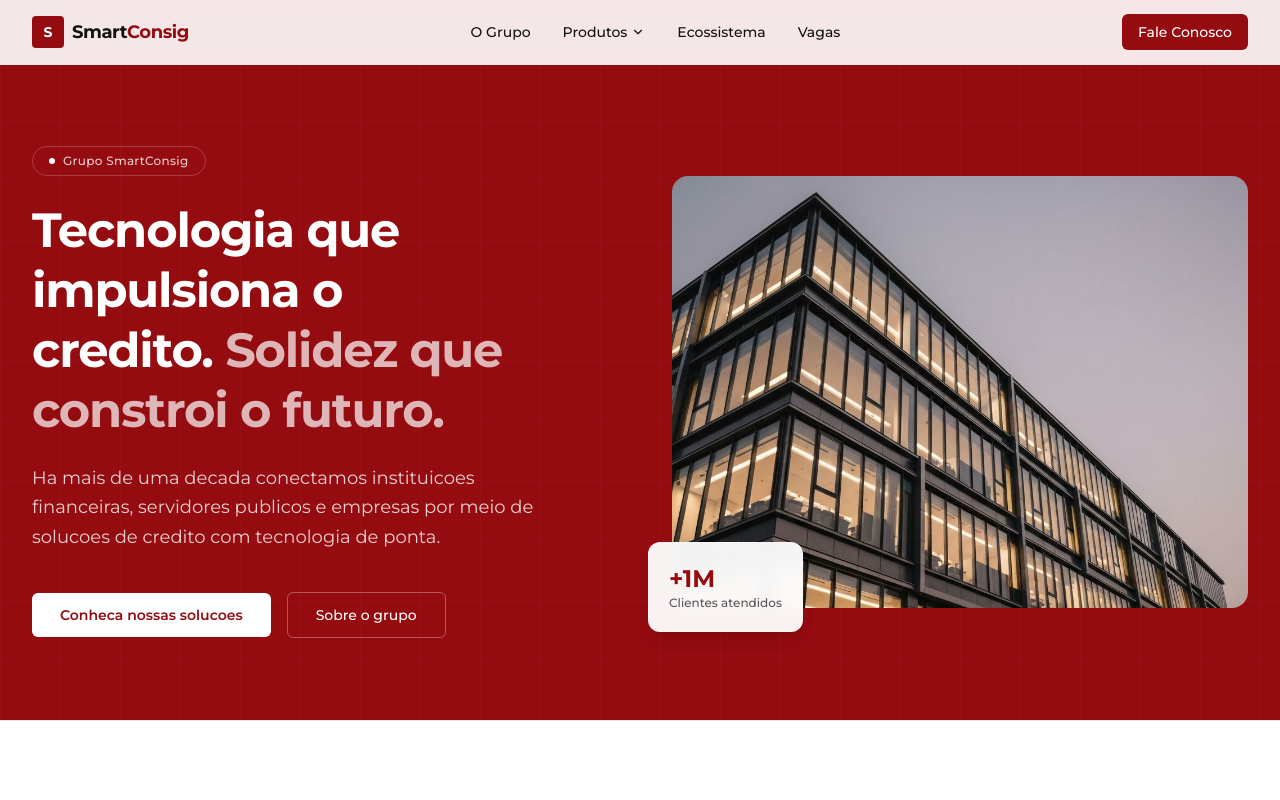
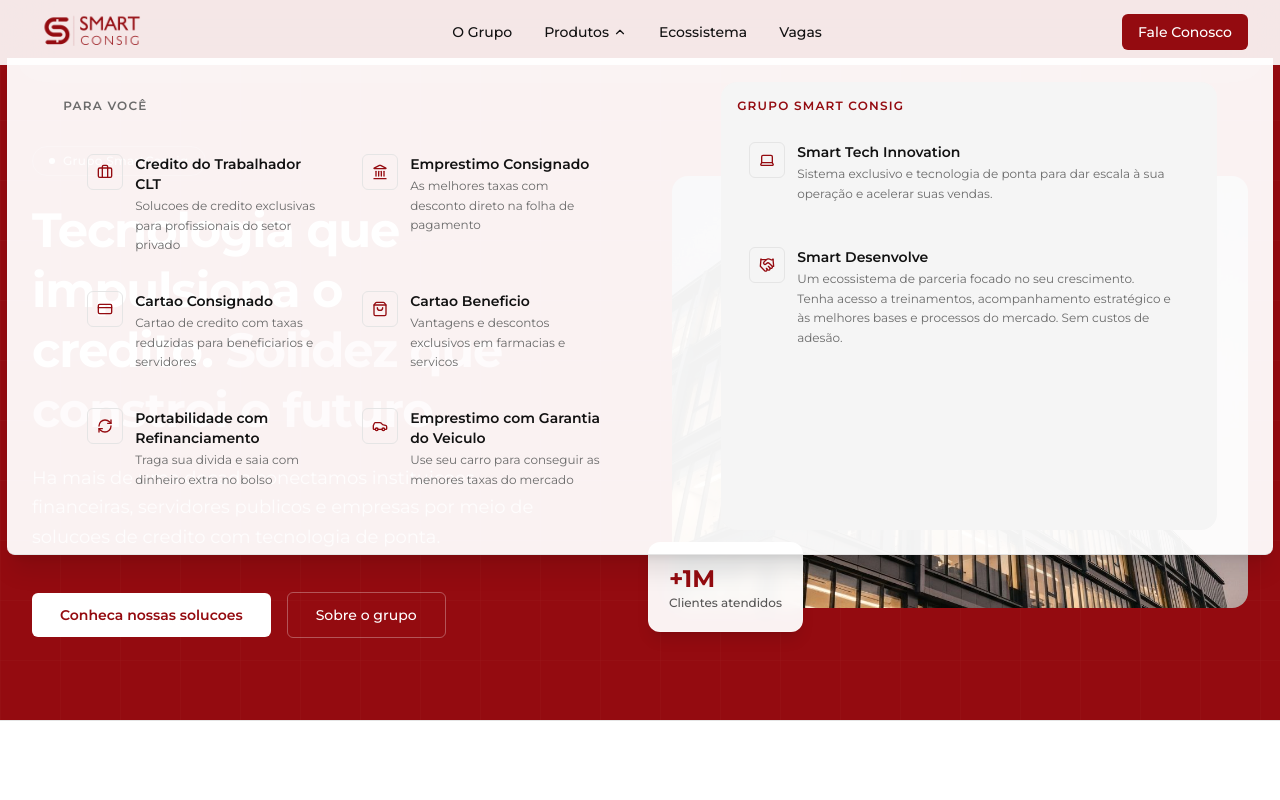
Before and after one commit to dev-Raffa/grupo-smart, a Next.js app: page / in a window 1280 px wide. Shown: the top 800 px of the page. Built offline with nearby package versions, Linux system fonts and the light colour scheme.

Commit message:
update header

```diff
--- a/components/header.tsx
+++ b/components/header.tsx
@@ -9,22 +9,19 @@ import {
 } from "lucide-react"
 import { products } from "@/data/products"
 import { businessSolutions } from "@/data/solutions"
+import Logo from "../public/images/Logo Horizontal - Vermelha.png"
+import Image from "next/image"
 
 
 export default function Header() {
   const [mobileOpen, setMobileOpen] = useState(false)
-  const [productsOpen, setProductsOpen] = useState(false)
+  const [productsOpen, setProductsOpen] = useState(true)
 
   return (
     <header className="fixed top-0 left-0 right-0 z-50 border-b border-border/40 bg-background/90 backdrop-blur-xl">
       <div className="mx-auto flex h-16 max-w-7xl items-center justify-between px-6 lg:px-8">
         <Link href="/" className="flex items-center gap-2">
-          <div className="flex h-8 w-8 items-center justify-center rounded-sm bg-primary">
-            <span className="text-sm font-bold text-primary-foreground">S</span>
-          </div>
-          <span className="text-lg font-bold tracking-tight text-foreground">
-            Smart<span className="text-primary">Consig</span>
-          </span>
+          <Image src={Logo} alt="Logo" width={120} height={120} />
         </Link>
 
         <nav className="hidden items-center gap-8 lg:flex">
@@ -38,7 +35,7 @@ export default function Header() {
           <div
             className="relative"
             onMouseEnter={() => setProductsOpen(true)}
-            onMouseLeave={() => setProductsOpen(false)}
+            onMouseLeave={() => setProductsOpen(true)}
           >
             <button className="flex items-center gap-1 text-sm font-medium text-foreground transition-colors hover:text-primary">
               Produtos
@@ -48,19 +45,19 @@ export default function Header() {
             </button>
 
             {productsOpen && (
-              <div className="absolute left-[92%] top-full pt-4 -translate-x-1/2">
+              <div className="absolute left-[116%] top-full pt-4 -translate-x-1/2">
                 <div className="w-[calc(100dvw-14px)] rounded-b-lg flex justify-center border-b border-border bg-background/95 p-6 shadow-xl backdrop-blur-xl">
-                  <div className="max-w-7xl px-6 flex lg:px-8">
-                    <div>
+                  <div className="max-w-7xl px-6 gap-24 flex justify-between lg:px-8">
+                    <div className="py-4">
                       <p className="mb-4 text-xs font-semibold uppercase tracking-widest text-muted-foreground">
                         Para você
                       </p>
-                      <div className="grid grid-cols-3 min-h-96 gap-3">
+                      <div className="grid grid-cols-2 max-w-3xl min-h-96 p-3 gap-3">
                         {products.map((product) => (
                           <Link
                             key={product.title}
                             href={`/produtos/${product.slug}`}
-                            className="group flex items-start gap-3 rounded-md p-3 transition-colors hover:bg-muted"
+                            className="group flex items-start gap-3 p-3 rounded-md transition-colors hover:bg-muted"
                           >
                             <div className="flex h-9 w-9 shrink-0 items-center justify-center rounded-md border border-border transition-colors group-hover:border-primary/30">
                               <product.icon className="h-4 w-4 text-primary" />
@@ -77,25 +74,25 @@ export default function Header() {
                         ))}
                       </div>
                     </div>
-                    <div >
-                      <p className="mb-4 text-xs font-semibold uppercase tracking-widest text-muted-foreground">
-                        Para sua empresa
+                    <div className="bg-muted rounded-2xl px-4 py-4">
+                      <p className="mb-4 text-xs font-semibold uppercase tracking-widest text-primary">
+                        Grupo Smart Consig
                       </p>
-                      <div className="grid grid-cols-1 max-w-xl min-h-96 gap-3">
+                      <div className="flex flex-col gap-5 max-w-xl pe-4">
                         {businessSolutions.map((solution) => (
                           <Link
                             key={solution.title}
                             href={solution.hreef}
-                            className="group flex items-start gap-3 rounded-md p-3 transition-colors hover:bg-muted"
+                            className="group w-md flex items-start gap-3 rounded-md p-3 transition-colors hover:bg-primary "
                           >
-                            <div className="flex h-9 w-9 shrink-0 items-center justify-center rounded-md border border-border transition-colors group-hover:border-primary/30">
-                              <solution.icon className="h-4 w-4 text-primary" />
+                            <div className="flex h-9 w-9 shrink-0 items-center justify-center rounded-md border border-border transition-colors group-hover:border-white">
+                              <solution.icon className="h-4 w-4 text-primary group-hover:text-white" />
                             </div>
                             <div>
-                              <p className="text-sm font-semibold text-foreground">
+                              <p className="text-sm font-semibold text-foreground group-hover:text-white">
                                 {solution.title}
                               </p>
-                              <p className="mt-0.5 text-xs text-muted-foreground leading-relaxed">
+                              <p className="mt-0.5 text-xs text-muted-foreground leading-relaxed group-hover:text-white">
                                 {solution.description}
                               </p>
                             </div>
--- /dev/null
+++ b/pnpm-workspace.yaml
@@ -0,0 +1,2 @@
+onlyBuiltDependencies:
+  - sharp
```
Also changed, not shown: public/images/Logo Horizontal - Vermelha.png (added).
